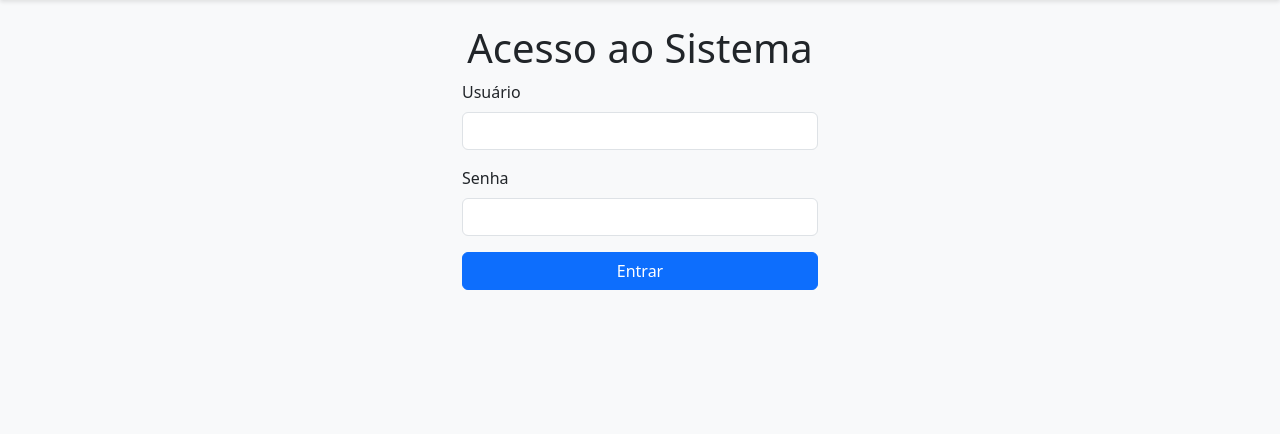
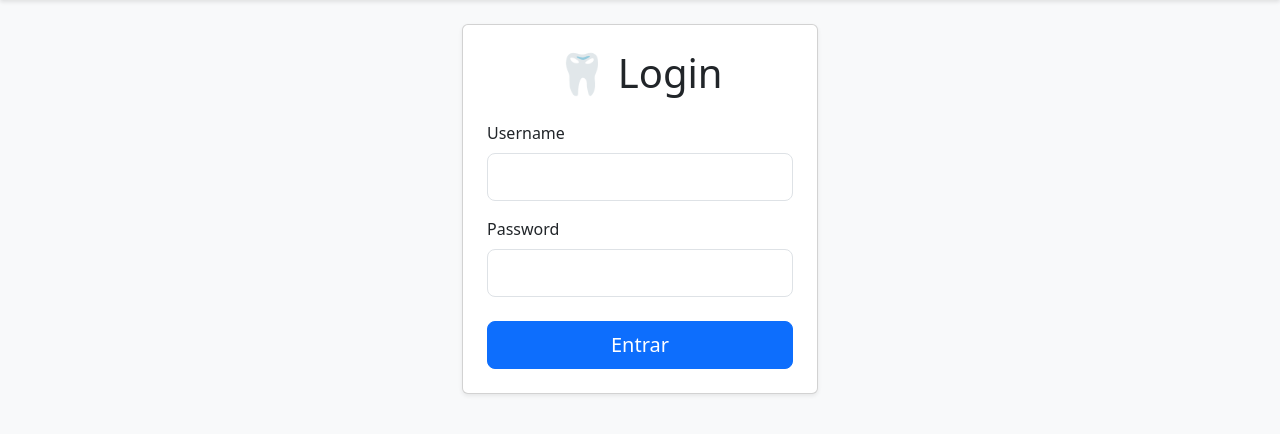
Before and after one commit to dentinhosdeleiteodontologia/dentinhos-whatsapp-bote, a Flask app: page /login in a window 1280 px wide. Shown: the part 56-490 px from the top of the page. Run offline with Flask 3, Linux system fonts and the light colour scheme; some libraries are stand-ins or nearby versions.

Commit message:
login.html

```diff
--- a/src/templates/login.html
+++ b/src/templates/login.html
@@ -1,21 +1,30 @@
 {% extends "layout.html" %}
-{% block title %}Login{% endblock %}
+{% block title %}Login - Dentinhos System{% endblock %}
+
 {% block content %}
 <div class="row justify-content-center">
-    <div class="col-md-4">
-      <h1 class="text-center">Acesso ao Sistema</h1>
-      <form method="POST" action="{{ url_for('system.login') }}">
+  <div class="col-md-6 col-lg-4">
+    <div class="card shadow-sm">
+      <div class="card-body p-4">
+        <h1 class="card-title text-center mb-4">🦷 Login</h1>
+
+        <!-- AQUI ESTÁ A CORREÇÃO PRINCIPAL: action aponta para 'login' e não 'system.login' -->
+        <form method="POST" action="{{ url_for('login') }}" novalidate>
           {{ form.hidden_tag() }}
           <div class="mb-3">
-          <label for="username" class="form-label">Usuário</label>
-          {{ form.username(class="form-control") }}
+            {{ form.username.label(class="form-label") }}
+            {{ form.username(class="form-control form-control-lg") }}
           </div>
           <div class="mb-3">
-          <label for="password" class="form-label">Senha</label>
-          {{ form.password(class="form-control") }}
+            {{ form.password.label(class="form-label") }}
+            {{ form.password(class="form-control form-control-lg") }}
           </div>
-        <button type="submit" class="btn btn-primary w-100">Entrar</button>
+          <div class="d-grid mt-4">
+            <button type="submit" class="btn btn-primary btn-lg">Entrar</button>
+          </div>
         </form>
       </div>
     </div>
+  </div>
+</div>
 {% endblock %}
```
Lines whose indentation alone changed are shown as unchanged.
